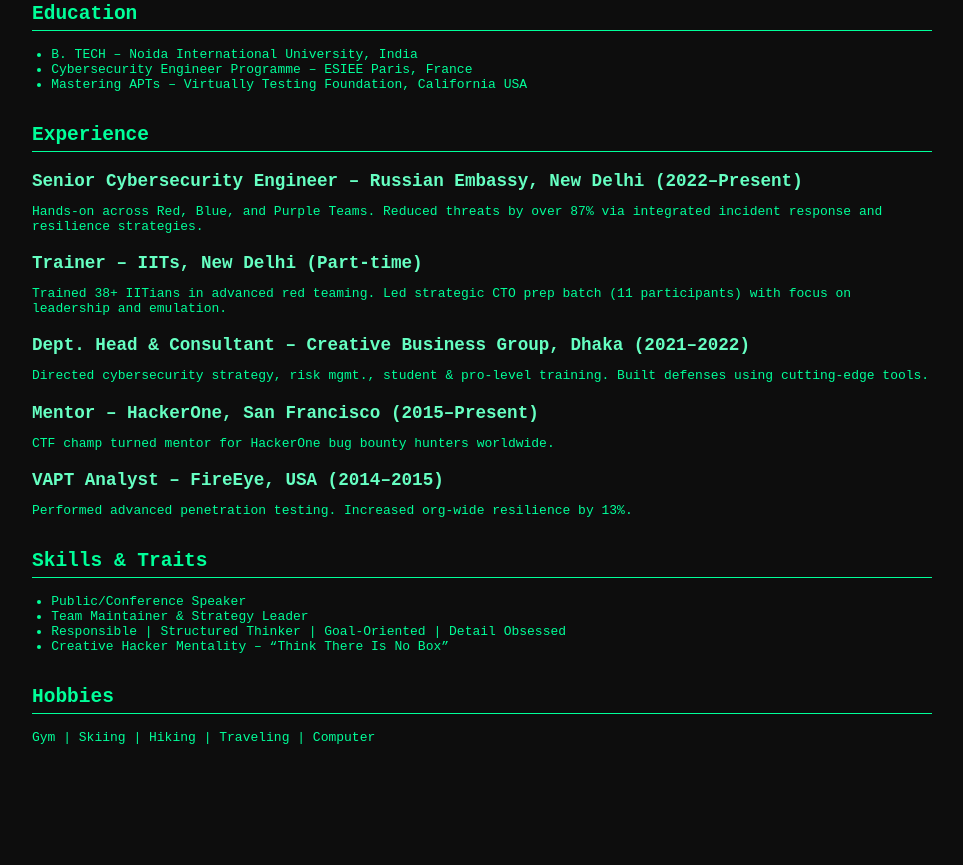
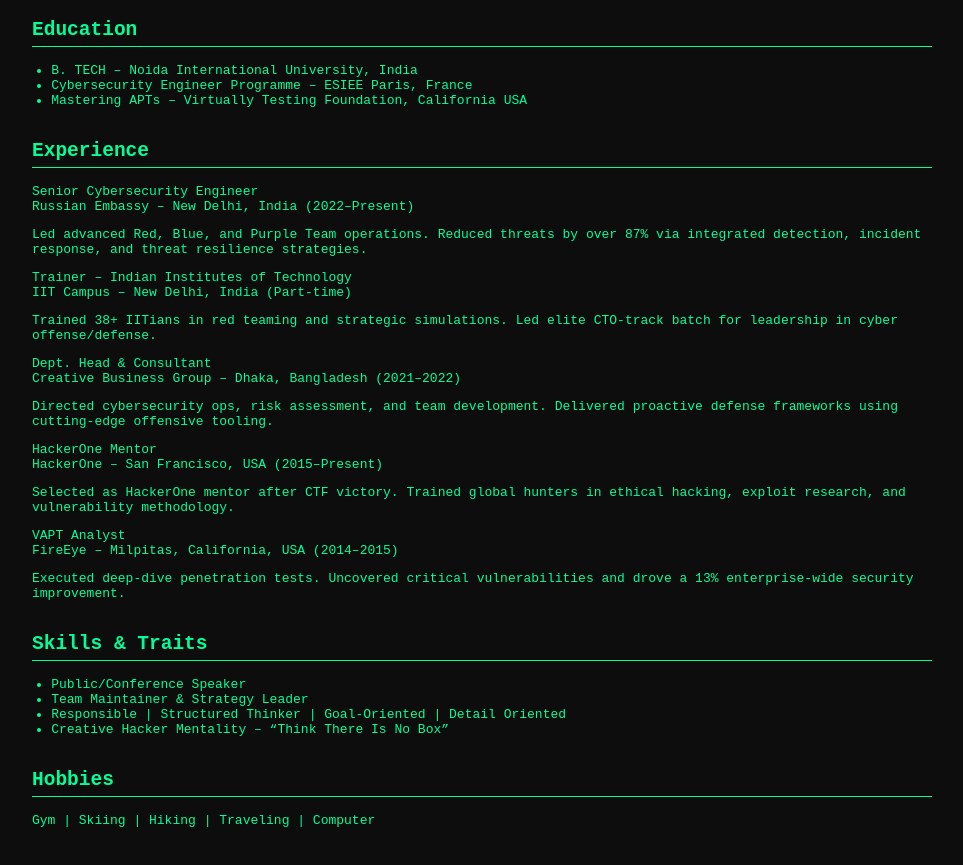
Before and after one commit to alexuuhat/alexuuhat.github.io, a plain HTML site: page index.html in a window 1280 px wide. Shown: the part 617-1482 px from the top of the page, without its empty margins (158-1121 px from the left). Before the commit the page ends 1407 px from the top, so only its background shows below. Drawn offline with Linux system fonts and the light colour scheme.

Commit message:
index.html

```diff
--- a/index.html
+++ b/index.html
@@ -2,10 +2,16 @@
 <html lang="en">
 <head>
   <meta charset="UTF-8" />
-    <title>ALEX | Cybersecurity Resume</title>
+  <title>ALEX | Cybersecurity Engineer</title>
   <link rel="stylesheet" href="style.css" />
 </head>
 <body>
+
+  <!-- Floating PDF Icon -->
+  <div class="pdf-icon" onclick="window.print()" title="Download PDF">
+    📄
+  </div>
+
   <div class="resume-container">
     <div class="header">
       <img src="alex.jpg" alt="Alex's Photo" class="profile-pic" />
@@ -17,7 +23,7 @@
         <p class="contact">
           📞 +91 9289619992 / +880 1723051021<br />
           📧 alexuuhat@gamil.com<br />
-            🌐 <a href="https://www.alexuuhat.com" target="_blank">www.alexuuhat.com</a>
+          🌐 <a href="https://alexuuhat.github.io" target="_blank">alexuuhat.github.io</a>
         </p>
       </div>
     </div>
@@ -41,22 +47,39 @@
       </ul>
     </div>
 
-      <div class="section">
+    <!-- 🔥 Modern Cyber Experience Section -->
+    <div class="section experience-section">
       <h2>Experience</h2>
-        <h3>Senior Cybersecurity Engineer – Russian Embassy, New Delhi (2022–Present)</h3>
-        <p>Hands-on across Red, Blue, and Purple Teams. Reduced threats by over 87% via integrated incident response and resilience strategies.</p>
 
-        <h3>Trainer – IITs, New Delhi (Part-time)</h3>
-        <p>Trained 38+ IITians in advanced red teaming. Led strategic CTO prep batch (11 participants) with focus on leadership and emulation.</p>
+      <div class="job-card">
+        <div class="job-title">Senior Cybersecurity Engineer</div>
+        <div class="job-meta">Russian Embassy – New Delhi, India <span class="job-year">(2022–Present)</span></div>
+        <p>Led advanced Red, Blue, and Purple Team operations. Reduced threats by over 87% via integrated detection, incident response, and threat resilience strategies.</p>
+      </div>
 
-        <h3>Dept. Head & Consultant – Creative Business Group, Dhaka (2021–2022)</h3>
-        <p>Directed cybersecurity strategy, risk mgmt., student & pro-level training. Built defenses using cutting-edge tools.</p>
+      <div class="job-card">
+        <div class="job-title">Trainer – Indian Institutes of Technology</div>
+        <div class="job-meta">IIT Campus – New Delhi, India <span class="job-year">(Part-time)</span></div>
+        <p>Trained 38+ IITians in red teaming and strategic simulations. Led elite CTO-track batch for leadership in cyber offense/defense.</p>
+      </div>
 
-        <h3>Mentor – HackerOne, San Francisco (2015–Present)</h3>
-        <p>CTF champ turned mentor for HackerOne bug bounty hunters worldwide.</p>
+      <div class="job-card">
+        <div class="job-title">Dept. Head & Consultant</div>
+        <div class="job-meta">Creative Business Group – Dhaka, Bangladesh <span class="job-year">(2021–2022)</span></div>
+        <p>Directed cybersecurity ops, risk assessment, and team development. Delivered proactive defense frameworks using cutting-edge offensive tooling.</p>
+      </div>
 
-        <h3>VAPT Analyst – FireEye, USA (2014–2015)</h3>
-        <p>Performed advanced penetration testing. Increased org-wide resilience by 13%.</p>
+      <div class="job-card">
+        <div class="job-title">HackerOne Mentor</div>
+        <div class="job-meta">HackerOne – San Francisco, USA <span class="job-year">(2015–Present)</span></div>
+        <p>Selected as HackerOne mentor after CTF victory. Trained global hunters in ethical hacking, exploit research, and vulnerability methodology.</p>
+      </div>
+
+      <div class="job-card">
+        <div class="job-title">VAPT Analyst</div>
+        <div class="job-meta">FireEye – Milpitas, California, USA <span class="job-year">(2014–2015)</span></div>
+        <p>Executed deep-dive penetration tests. Uncovered critical vulnerabilities and drove a 13% enterprise-wide security improvement.</p>
+      </div>
     </div>
 
     <div class="section">
@@ -64,7 +87,7 @@
       <ul>
         <li>Public/Conference Speaker</li>
         <li>Team Maintainer & Strategy Leader</li>
-          <li>Responsible | Structured Thinker | Goal-Oriented | Detail Obsessed</li>
+        <li>Responsible | Structured Thinker | Goal-Oriented | Detail Oriented</li>
         <li>Creative Hacker Mentality – “Think There Is No Box”</li>
       </ul>
     </div>
@@ -74,5 +97,6 @@
       <p>Gym | Skiing | Hiking | Traveling | Computer</p>
     </div>
   </div>
+
 </body>
 </html>
```
Lines whose indentation alone changed are shown as unchanged.
